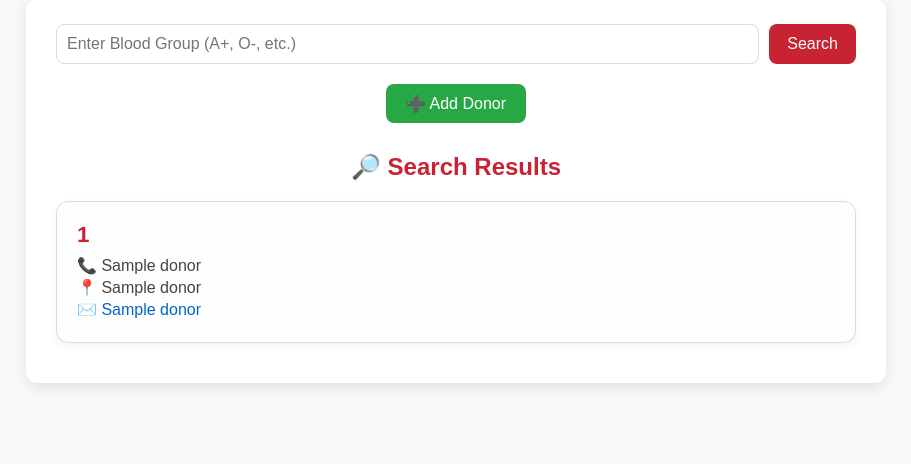
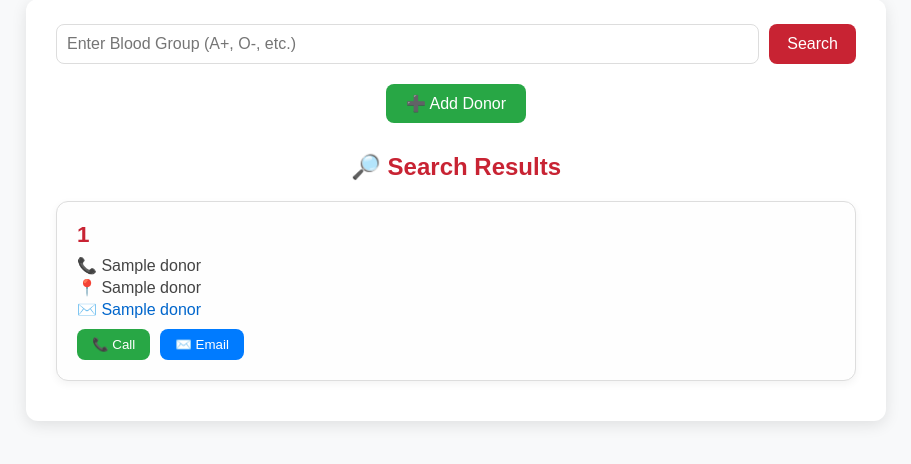
Before and after one commit to SR-005/RedRush, a FastAPI app: template templates/index.html in a window 1280 px wide. Shown: the part 119-583 px from the top of the page, without its empty margins (184-1095 px from the left). Run offline with FastAPI, Linux system fonts and the light colour scheme; the template is opened without the code that fills it: most values are stand-ins (such as "Sample title", 1, 10 or a date in 2020).

Commit message:
added direct mail and caall feature

```diff
--- a/templates/donor.html
+++ b/templates/donor.html
@@ -82,8 +82,8 @@
             <label for="phone">Phone:</label>
             <input type="text" id="phone" name="phone" required>
 
-            <label for="location">Location:</label>
-            <input type="text" id="location" name="location" required>
+            <label>Location:</label>
+            <input type="text" name="location" required style="width:500px; height:60px;"><br><br>
 
             <label for="email">Email:</label>
             <input type="email" id="email" name="email" required>
--- a/templates/index.html
+++ b/templates/index.html
@@ -155,6 +155,21 @@
                     <div class="donor-phone">📞 {{ donor[1] }}</div>
                     <div class="donor-location">📍 {{ donor[2] }}</div>
                     <div class="donor-email">✉️ {{ donor[3] }}</div>
+
+                    <div style="margin-top:10px; display:flex; gap:10px;">
+                        <a href="tel:{{ donor[1] }}">
+                            <button style="background:#28a745; border:none; color:white; padding:8px 15px; border-radius:8px; cursor:pointer;">
+                                📞 Call
+                            </button>
+                        </a>
+
+                        <a href="mailto:{{ donor[3] }}?subject=Urgent Blood Donation Request&body=Dear {{ donor[0] }},%0D%0A%0D%0AI hope this message finds you well.%0D%0AWe are in urgent need of your blood donation (Blood Group: {{ donor[4] }}).%0D%0AIf you are available, please contact me at the earliest.%0D%0A%0D%0AThank you for your support and kindness.%0D%0A%0D%0ABest regards,%0D%0A[Your Name]">
+                            <button style="background:#007bff; border:none; color:white; padding:8px 15px; border-radius:8px; cursor:pointer;">
+                                ✉️ Email
+                            </button>
+                        </a>
+
+                    </div>
                 </div>
             {% endfor %}
         {% elif donors is defined %}
```
